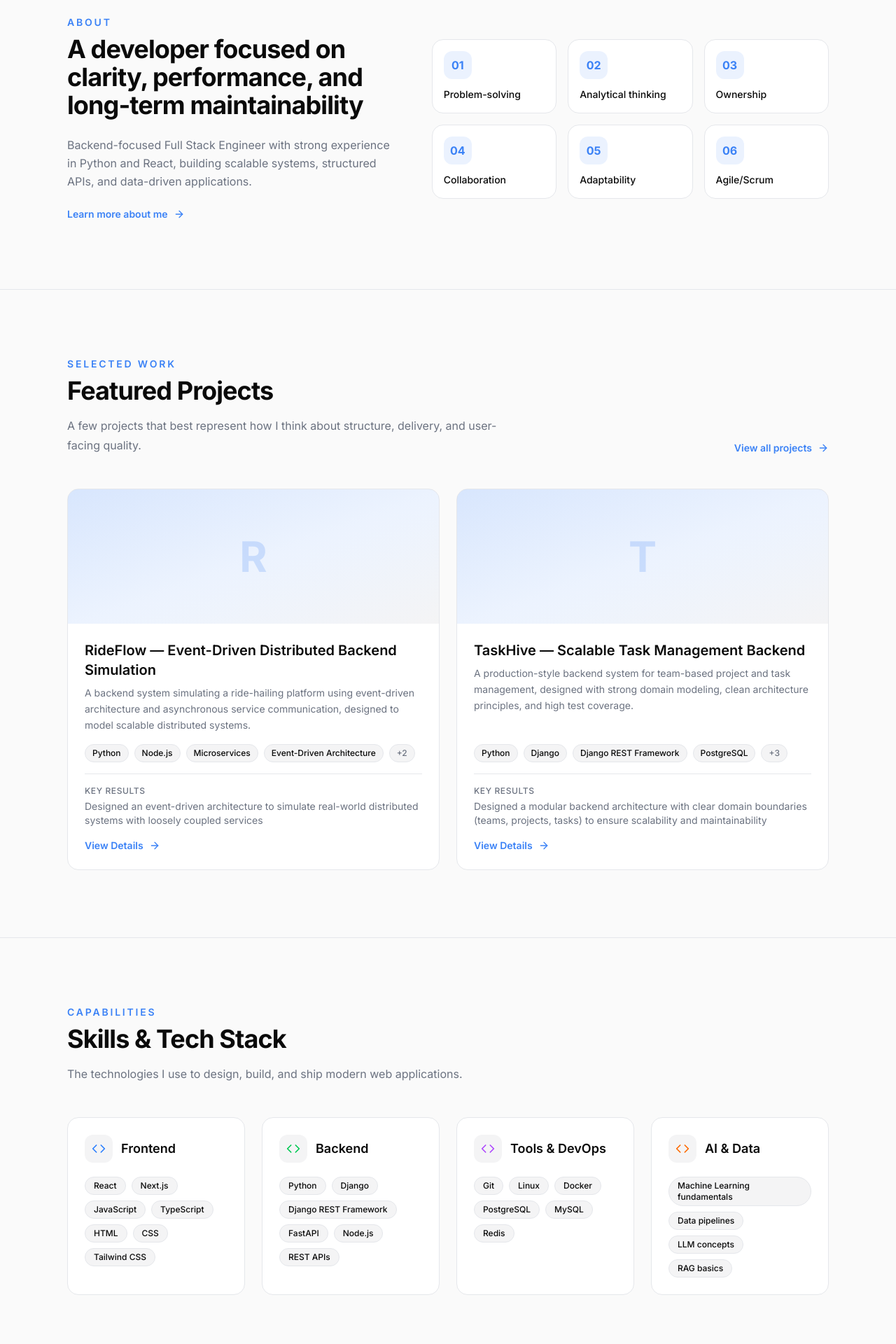
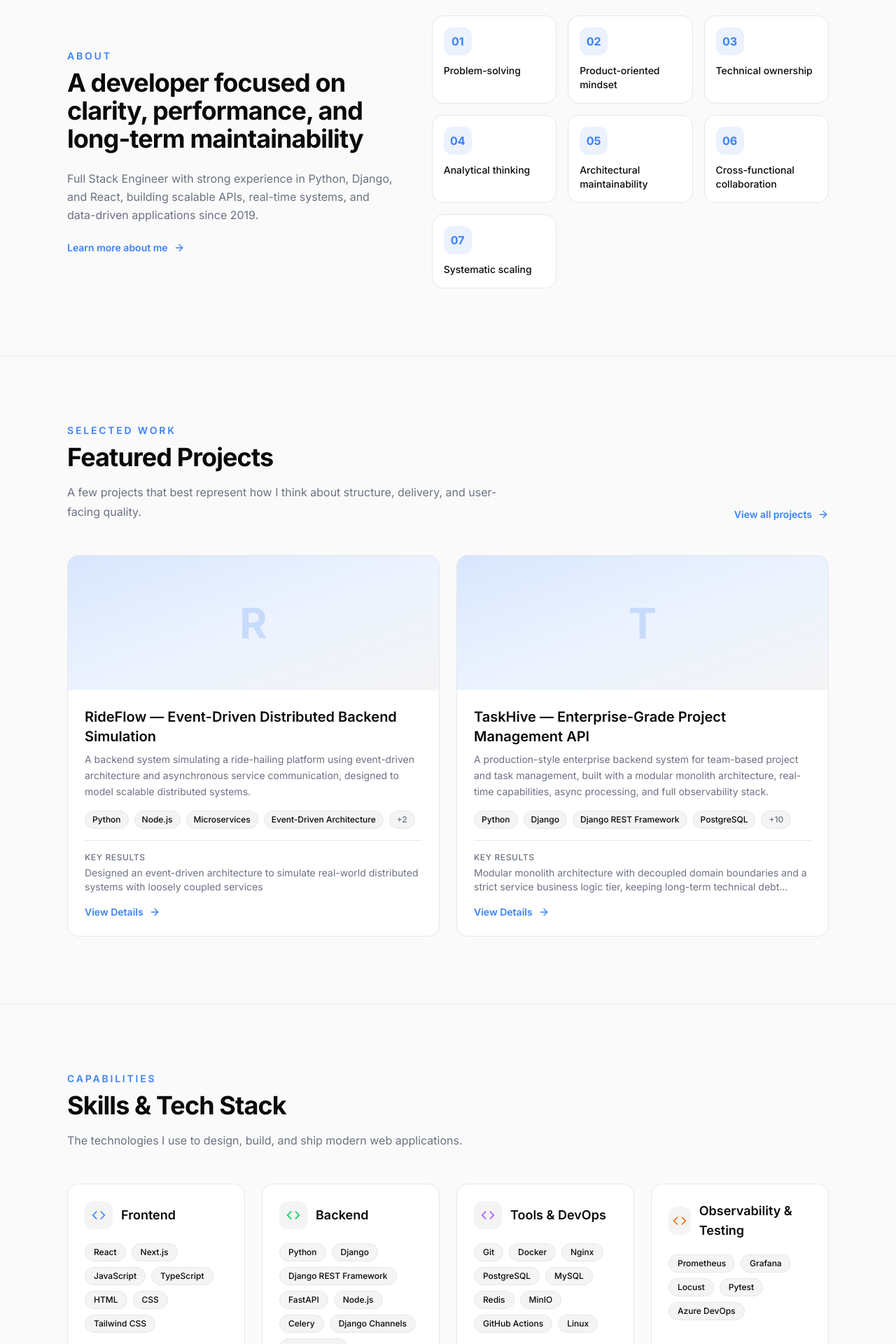
Before and after one commit to empouya/empouya, a Next.js app: page / in a window 1280 px wide. Shown: the part 820-2740 px from the top of the page at 70% size. Built offline with nearby package versions, Linux system fonts and the light colour scheme.

Commit message:
content: sync portfolio with updated data

```diff
--- a/src/components/sections/home/SkillsPreview.tsx
+++ b/src/components/sections/home/SkillsPreview.tsx
@@ -9,7 +9,7 @@ export default function SkillsPreview() {
         { title: "Frontend", items: skills.frontend, color: "text-blue-500" },
         { title: "Backend", items: skills.backend, color: "text-green-500" },
         { title: "Tools & DevOps", items: skills.tools, color: "text-purple-500" },
-        { title: "AI & Data", items: skills.ai, color: "text-orange-500" },
+        { title: "Observability & Testing", items: skills.ai, color: "text-orange-500" },
     ];
 
     return (
--- a/src/content/projects/data/project2.json
+++ b/src/content/projects/data/project2.json
@@ -1,26 +1,34 @@
 {
     "id": "project-taskhive-backend",
     "slug": "taskhive-backend",
-    "title": "TaskHive — Scalable Task Management Backend",
-    "description": "A production-style backend system for team-based project and task management, designed with strong domain modeling, clean architecture principles, and high test coverage.",
+    "title": "TaskHive — Enterprise-Grade Project Management API",
+    "description": "A production-style enterprise backend system for team-based project and task management, built with a modular monolith architecture, real-time capabilities, async processing, and full observability stack.",
     "tech": [
         "Python",
         "Django",
         "Django REST Framework",
         "PostgreSQL",
+        "Redis",
+        "Celery",
+        "Django Channels",
+        "Prometheus",
+        "Grafana",
+        "MinIO",
         "Docker",
-        "Redis",
-        "Pytest"
+        "Nginx",
+        "Pytest",
+        "Locust"
     ],
     "image": "/projects/taskhive/cover.jpg",
     "github": "https://github.com/empouya/task-hive",
     "live": "",
     "featured": true,
     "results": [
-        "Designed a modular backend architecture with clear domain boundaries (teams, projects, tasks) to ensure scalability and maintainability",
-        "Implemented REST APIs with strict business logic enforcement, role-based access control, and stateless JWT authentication",
-        "Achieved ~96% test coverage with unit and integration tests, ensuring reliability of core business workflows",
-        "Built a production-ready environment using Docker, PostgreSQL, and structured logging with health checks",
-        "Handled complex data relationships and integrity constraints across multi-tenant team-based systems"
+        "Modular monolith architecture with decoupled domain boundaries and a strict service business logic tier, keeping long-term technical debt minimal",
+        "Stateless JWT authentication with social login (Google/GitHub) and fine-grained Role-Based Access Control (RBAC) across multi-tenant team structures",
+        "Optimized PostgreSQL data layer with multi-column indexing, soft-deletion engine, transaction blocks, and Redis-driven cache invalidation — achieving P95 read latency under 100ms",
+        "Real-time WebSocket communication modules via Django Channels alongside Celery async background processing for task notifications and heavy workloads",
+        "Full observability stack with Prometheus metrics instrumentation and Grafana dashboards monitoring latency, throughput, and worker queue health",
+        "92%+ test coverage across 110+ unit and integration tests validated under load with Locust, achieving 0% error rate under simulated concurrent traffic"
     ]
 }
--- a/src/content/site/about.ts
+++ b/src/content/site/about.ts
@@ -1,16 +1,17 @@
 export const about = [
-    "I am a Backend-focused Full Stack Engineer with strong experience in Python and React, building scalable systems and data-intensive applications.",
-    "My work focuses on backend architecture, API design, and system modeling, while also delivering complete features across the stack when needed.",
-    "I have experience designing systems with clear domain boundaries, handling structured data, and building maintainable applications with production-oriented practices.",
-    "I am particularly interested in data-driven systems, distributed architectures, and intelligent applications that solve real-world product problems.",
+    "I am a Full Stack Engineer with a strong backend core, building scalable systems and production-oriented applications using Python, Django, and React since 2020.",
+    "My work focuses on backend architecture, API design, and system modeling — building service layers with explicit business rules, relational data modeling, and operational resilience as first-class requirements.",
+    "I have delivered enterprise-grade systems with real production metrics: sub-100ms P95 latency, 92%+ test coverage, real-time capabilities via Django Channels, async processing with Celery, and full observability through Prometheus and Grafana.",
+    "I care deeply about maintainability and long-term technical cost — designing codebases that are easy to hand off, extend, and operate reliably as they scale.",
 ];
 
 export const interests = [
     "Scalable backend architecture",
     "Distributed and event-driven systems",
-    "Data-intensive applications",
-    "LLM-based and intelligent systems",
+    "Observability and operational resilience",
+    "Real-time systems and async processing",
+    "Full-stack product engineering",
 ];
 
 export const philosophy =
-    "Good software is built on clear architecture, strong data modeling, and systems that remain maintainable as they scale.";
+    "Architecture stability before feature expansion. Explicit business rules outside framework layers. Production concerns treated as first-class requirements — because maintainability and operational resilience determine a system's real cost over time.";
--- a/src/content/site/education.ts
+++ b/src/content/site/education.ts
@@ -1,7 +1,7 @@
 import type { Education } from "@/content/types";
 
 export const education: Education = {
-    degree: "BSC OF COMPUTER ENGINEERING",
+    degree: "Bachelor of Science in Computer Engineering",
     date: "JUN 2025",
     school: "Amirkabir University of Technology",
     details: "National Rank: 188 | Merit Scholarship",
--- a/src/content/site/experience.ts
+++ b/src/content/site/experience.ts
@@ -3,32 +3,32 @@ import type { Experience } from "@/content/types";
 export const experience: Experience = {
     role: "Backend / Full Stack Developer",
     company: "Independent Projects",
-    date: "2022 - Present",
+    date: "2020 - Present",
     bullets: [
-        "Designed and developed full-stack applications with a strong focus on backend systems using Python (Django, DRF) and React",
-        "Built scalable REST APIs with structured data models, authentication, and clear business logic separation",
-        "Designed systems with modular architecture and explicit domain boundaries to improve maintainability and scalability",
-        "Worked on data-intensive and AI-related projects involving machine learning, data pipelines, and algorithmic problem solving",
-        "Implemented asynchronous and event-driven patterns in backend systems to simulate scalable service interactions",
-        "Developed responsive frontend interfaces and integrated them with backend services for complete feature delivery",
-        "Containerized applications using Docker and applied deployment and environment configuration practices",
-        "Collaborated in iterative development cycles, improving system design, code quality, and feature robustness",
+        "Designed and engineered maintainable backend system architectures using Python and Django/FastAPI, utilizing explicit service layers to lower long-term technical debt",
+        "Optimized relational database layers (PostgreSQL/MySQL) via custom transactional patterns, rigorous indexing strategies, and execution plan optimization to handle multi-user concurrent scaling",
+        "Implemented secure API layers featuring JWT authentication, social login (OAuth), and fine-grained role-based access control (RBAC)",
+        "Integrated payment processing networks, building custom gateway logic (Stripe) and webhook managers to ensure transactional reliability",
+        "Configured infrastructure environments on Linux servers using Nginx as a reverse proxy and load balancer, with Docker containerization",
+        "Automated software quality workflows by enforcing style guidelines (PEP8/Flake8, ESLint) inside pull-request-driven CI/CD pipelines via GitHub Actions",
+        "Built real-time systems using Django Channels and WebSockets, and async background processing via Celery with Redis",
+        "Implemented full observability stacks using Prometheus instrumentation and Grafana dashboards to monitor latency, throughput, and worker queues",
     ],
     projects: [
         {
             name: "TaskHive",
             description:
-                "Production-style Django REST backend with modular architecture, strong domain modeling, and high test coverage, focused on data integrity and scalability.",
+                "Enterprise-grade Django REST backend with modular architecture, real-time WebSocket support, Celery async processing, Prometheus/Grafana observability, and 92%+ test coverage with sub-100ms P95 latency.",
+        },
+        {
+            name: "Shipping Management System",
+            description:
+                "Enterprise internal logistics platform with high-integrity PostgreSQL transactions, multi-branch RBAC, audit trails, and Stripe payment routing.",
         },
         {
             name: "RideFlow",
             description:
-                "Event-driven backend system simulating distributed services and asynchronous workflows for scalable application design.",
-        },
-        {
-            name: "AI & Data Projects",
-            description:
-                "Implemented machine learning and data processing projects including search algorithms, reinforcement learning, clustering, and neural networks.",
+                "Event-driven distributed backend simulation with asynchronous service isolation, Nginx load balancing, and encrypted service-to-service token validation.",
         },
     ],
 };
--- a/src/content/site/profile.ts
+++ b/src/content/site/profile.ts
@@ -2,29 +2,29 @@ import type { Profile } from "@/content/types";
 
 export const profile: Profile = {
     name: "EID MOHAMMAD AHMADI",
-    role: "Backend / Full Stack Engineer",
-    headline: "I build backends that stay trustworthy under load — Django REST APIs, event-driven microservices, and data pipelines built for production.", tagline:
-        "Backend-focused Engineer (Python, Django, React) specializing in scalable systems, API design, and data-intensive applications.",
-    shortIntro:
-        "Backend-focused Full Stack Engineer with strong experience in Python and React, building scalable systems, structured APIs, and data-driven applications.",
+    role: "Full Stack Engineer (Backend-Focused)",
+    headline: "I build full-stack systems with a backend core — scalable Django APIs, real-time services, and React frontends engineered for production.",
+    tagline: "Full Stack Engineer leaning backend — Python, Django, React — specializing in scalable APIs, distributed systems, and maintainable architecture.",
+    shortIntro: "Full Stack Engineer with strong experience in Python, Django, and React, building scalable APIs, real-time systems, and data-driven applications since 2019.",
     traits: [
         "Problem-solving",
+        "Product-oriented mindset",
+        "Technical ownership",
         "Analytical thinking",
-        "Ownership",
-        "Collaboration",
-        "Adaptability",
-        "Agile/Scrum",
+        "Architectural maintainability",
+        "Cross-functional collaboration",
+        "Systematic scaling",
     ],
     achievements: [
-        "Designed and implemented backend systems with clear domain modeling and scalable architecture",
-        "Built production-style REST APIs with authentication, data integrity, and performance considerations",
-        "Developed full-stack applications with end-to-end ownership, from backend logic to frontend interfaces",
-        "Applied data processing and algorithmic techniques in multiple AI-related and data-intensive projects",
+        "Engineered enterprise-grade backend systems with modular architecture, service layers, and sub-100ms P95 latency under load",
+        "Built production APIs with JWT auth, RBAC, social login, payment gateway integration, and full observability via Prometheus and Grafana",
+        "Developed full-stack applications end-to-end — from Django REST backends to React/Next.js frontends — with CI/CD automation",
+        "Delivered systems with 92%+ test coverage, 0% error rate under load testing, and architecture designed for long-term maintainability",
     ],
     stats: {
-        yearsExperience: "3+",
-        projectsCompleted: "10+",
-        technologiesUsed: "15+",
+        yearsExperience: "6+",
+        projectsCompleted: "15+",
+        technologiesUsed: "20+",
     },
     availability: {
         status: "Open to opportunities",
--- a/src/content/site/skills.ts
+++ b/src/content/site/skills.ts
@@ -2,27 +2,18 @@ import type { SkillGroup, DetailedSkill } from "@/content/types";
 
 export const skills: SkillGroup = {
     frontend: ["React", "Next.js", "JavaScript", "TypeScript", "HTML", "CSS", "Tailwind CSS"],
-    backend: ["Python", "Django", "Django REST Framework", "FastAPI", "Node.js", "REST APIs"],
-    tools: ["Git", "Linux", "Docker", "PostgreSQL", "MySQL", "Redis"],
-    ai: ["Machine Learning fundamentals", "Data pipelines", "LLM concepts", "RAG basics"],
+    backend: ["Python", "Django", "Django REST Framework", "FastAPI", "Node.js", "Celery", "Django Channels", "WebSockets"],
+    tools: ["Git", "Docker", "Nginx", "PostgreSQL", "MySQL", "Redis", "MinIO", "GitHub Actions", "Linux"],
+    ai: ["Prometheus", "Grafana", "Locust", "Pytest", "Azure DevOps"],
 };
 
 export const detailedSkills: DetailedSkill[] = [
-    { label: "Languages", value: "Python, JavaScript, TypeScript, Java, SQL, C/C++" },
-    { label: "Backend", value: "Django, Django REST Framework, FastAPI, Node.js, REST APIs" },
+    { label: "Languages", value: "Python, JavaScript, TypeScript, SQL, Java, C#, C/C++, Assembly" },
+    { label: "Backend", value: "Django, Django REST Framework, FastAPI, Node.js, Celery, Django Channels, WebSockets, REST APIs" },
     { label: "Frontend", value: "React, Next.js, HTML, CSS, Tailwind CSS" },
-    {
-        label: "AI & Data",
-        value: "Machine Learning fundamentals, data processing pipelines, clustering, neural networks, LLM concepts, RAG basics",
-    },
-    { label: "Databases", value: "PostgreSQL, MySQL, Redis" },
-    {
-        label: "Cloud & DevOps",
-        value: "Docker, Kubernetes (familiar), cloud concepts (AWS/Azure basics)",
-    },
-    { label: "Tools", value: "Git, Linux" },
-    {
-        label: "Concepts",
-        value: "Scalable architecture, system design, clean architecture, API design, data modeling, asynchronous processing patterns",
-    },
+    { label: "Databases", value: "PostgreSQL, MySQL, SQL Server, Redis, MinIO" },
+    { label: "Auth & Security", value: "JWT, OAuth, Social Login (Google/GitHub), RBAC, Multi-tenant systems" },
+    { label: "DevOps & Infra", value: "Docker, Docker Compose, Nginx, GitHub Actions, Azure DevOps, Linux, S3-compatible storage, Alibaba Cloud (ECS)" },
+    { label: "Observability", value: "Prometheus, Grafana, Locust, Pytest, distributed tracing, metrics instrumentation" },
+    { label: "Architecture", value: "Modular monolith, event-driven systems, service-layer architecture, distributed systems, API design, data modeling, performance optimization" },
 ];
```
